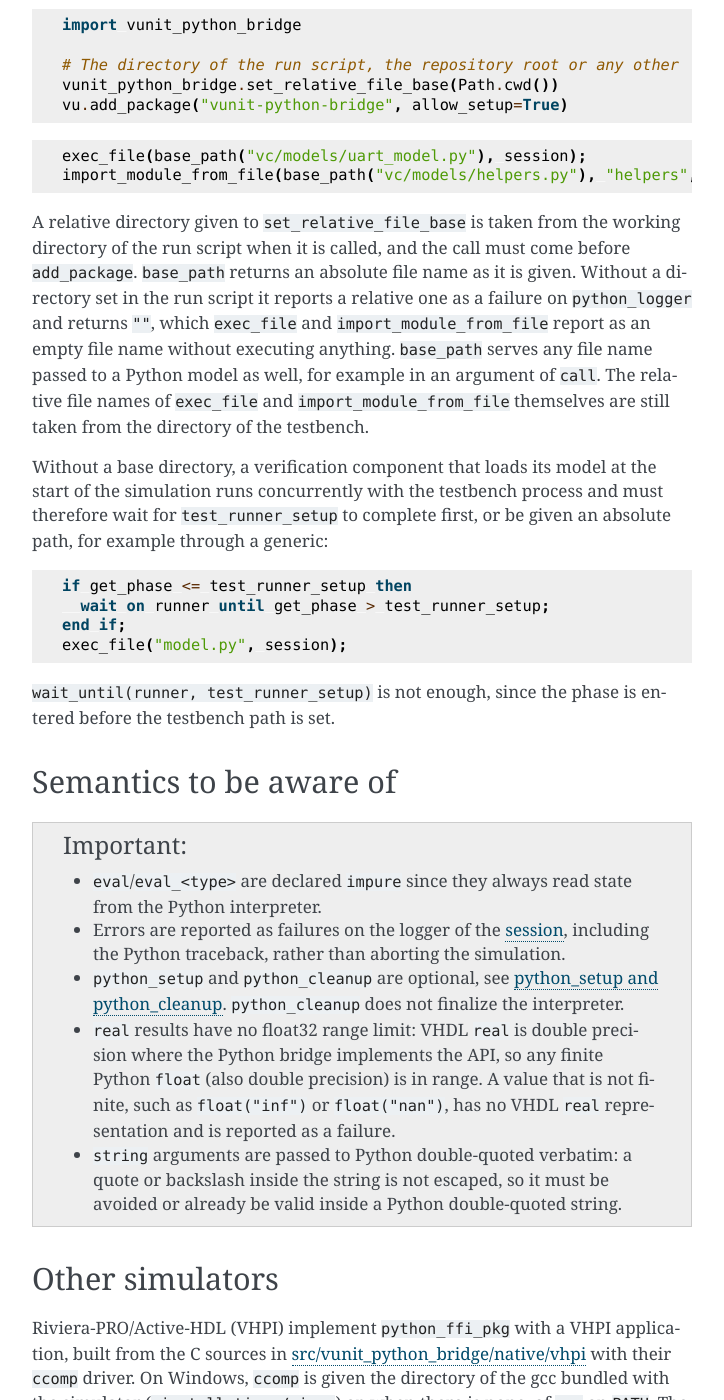
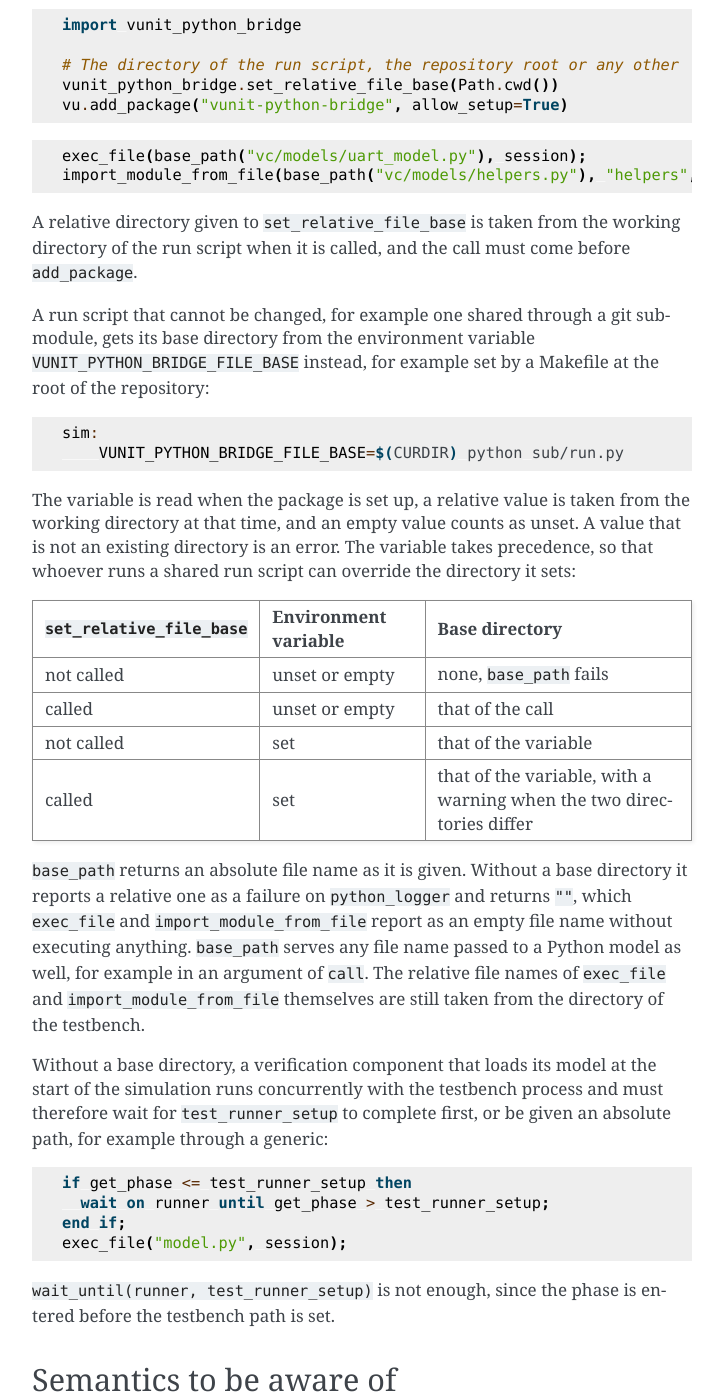
Before and after one commit to VUnit/vunit-python-bridge, a Sphinx documentation site: the page built from docs/user_guide.rst, in a window 1280 px wide and 1400 px high, scrolled down 12224 px. Shown: the whole window, without its empty margins (388-1112 px from the left). Built offline with Sphinx 7.4.7, drawn with Linux system fonts in a browser that asks for light colours.

Commit message:
Document VUNIT_PYTHON_BRIDGE_FILE_BASE
Add the variable, a Makefile example and the precedence over
set_relative_file_base() to the user guide and the release note.

Co-Authored-By: Claude Opus 5.5 <noreply@anthropic.com>

```diff
--- a/docs/user_guide.rst
+++ b/docs/user_guide.rst
@@ -617,14 +617,41 @@ component can load its model at time 0:
 
 A relative directory given to ``set_relative_file_base`` is taken from the
 working directory of the run script when it is called, and the call must come
-before ``add_package``. ``base_path`` returns an absolute file name as it is
-given. Without a directory set in the run script it reports a relative one as a
-failure on ``python_logger`` and returns ``""``, which ``exec_file`` and
-``import_module_from_file`` report as an empty file name without executing
-anything. ``base_path`` serves any file name passed
-to a Python model as well, for example in an argument of ``call``. The
-relative file names of ``exec_file`` and ``import_module_from_file`` themselves
-are still taken from the directory of the testbench.
+before ``add_package``.
+
+A run script that cannot be changed, for example one shared through a git
+submodule, gets its base directory from the environment variable
+``VUNIT_PYTHON_BRIDGE_FILE_BASE`` instead, for example set by a Makefile at the
+root of the repository:
+
+.. code-block:: make
+
+    sim:
+    	VUNIT_PYTHON_BRIDGE_FILE_BASE=$(CURDIR) python sub/run.py
+
+The variable is read when the package is set up, a relative value is taken from
+the working directory at that time, and an empty value counts as unset. A value
+that is not an existing directory is an error. The variable takes precedence,
+so that whoever runs a shared run script can override the directory it sets:
+
+==========================  ====================  ==========================
+``set_relative_file_base``  Environment variable  Base directory
+==========================  ====================  ==========================
+not called                  unset or empty        none, ``base_path`` fails
+called                      unset or empty        that of the call
+not called                  set                   that of the variable
+called                      set                   that of the variable, with
+                                                  a warning when the two
+                                                  directories differ
+==========================  ====================  ==========================
+
+``base_path`` returns an absolute file name as it is given. Without a base
+directory it reports a relative one as a failure on ``python_logger`` and
+returns ``""``, which ``exec_file`` and ``import_module_from_file`` report as
+an empty file name without executing anything. ``base_path`` serves any file
+name passed to a Python model as well, for example in an argument of ``call``.
+The relative file names of ``exec_file`` and ``import_module_from_file``
+themselves are still taken from the directory of the testbench.
 
 Without a base directory, a verification component that loads its model at the
 start of the simulation runs concurrently with the testbench process and must
```
Also changed, not shown: release_notes/0.2.0.md (+1 -1 lines).
